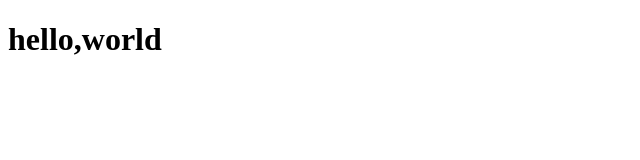
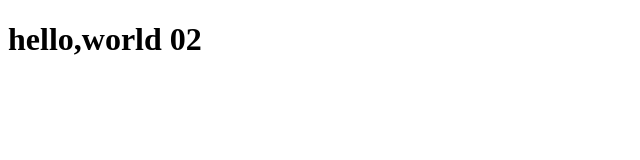
Before and after one commit to marcwoozie/ecs-sample-web, a plain HTML site: page src/index.html in a window 1280 px wide. Shown: the full height of the page, 0-640 px from the left. Drawn offline with Linux system fonts and the light colour scheme.

Commit message:
edit index

```diff
--- a/src/index.html
+++ b/src/index.html
@@ -6,6 +6,6 @@
   <title>Document</title>
 </head>
 <body>
-  <h1>hello,world</h1>
+  <h1>hello,world 02</h1>
 </body>
 </html>
```
